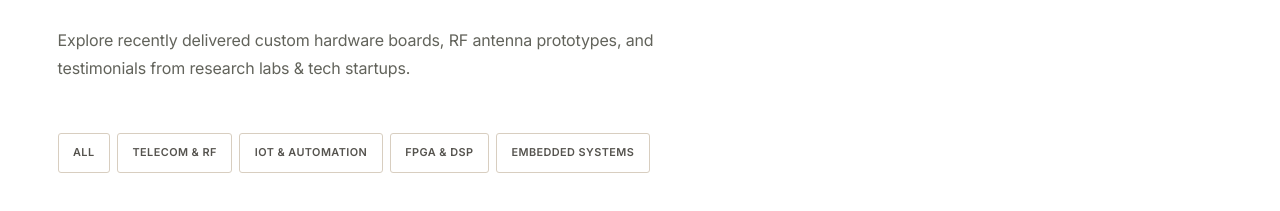
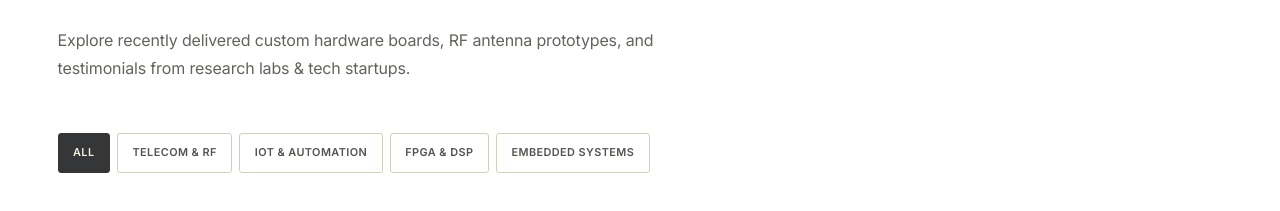
Before and after one commit to hmore8655-eng/protolabs-platform, a React (Vite) app: page / in a window 1280 px wide. Shown: the part 8081-8292 px from the top of the page. Built offline with nearby package versions, Linux system fonts and the light colour scheme; no server answers; grey boxes are pictures that could not be loaded.

Commit message:
a11y(portfolio): expose selected category filter state

```diff
--- a/src/components/public/PortfolioSection.jsx
+++ b/src/components/public/PortfolioSection.jsx
@@ -34,6 +34,8 @@
           {categories.map(cat => (
             <button
               key={cat}
+              type="button"
+              aria-pressed={activeCategory === cat}
               onClick={() => setActiveCategory(cat)}
               style={{
                 padding: '0.5rem 1.1rem',
```
